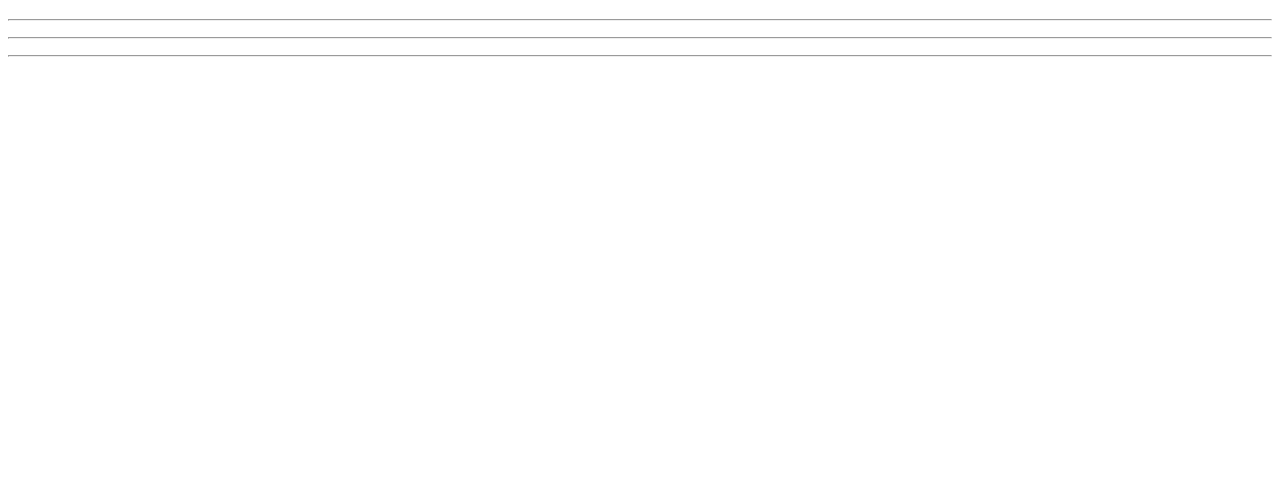
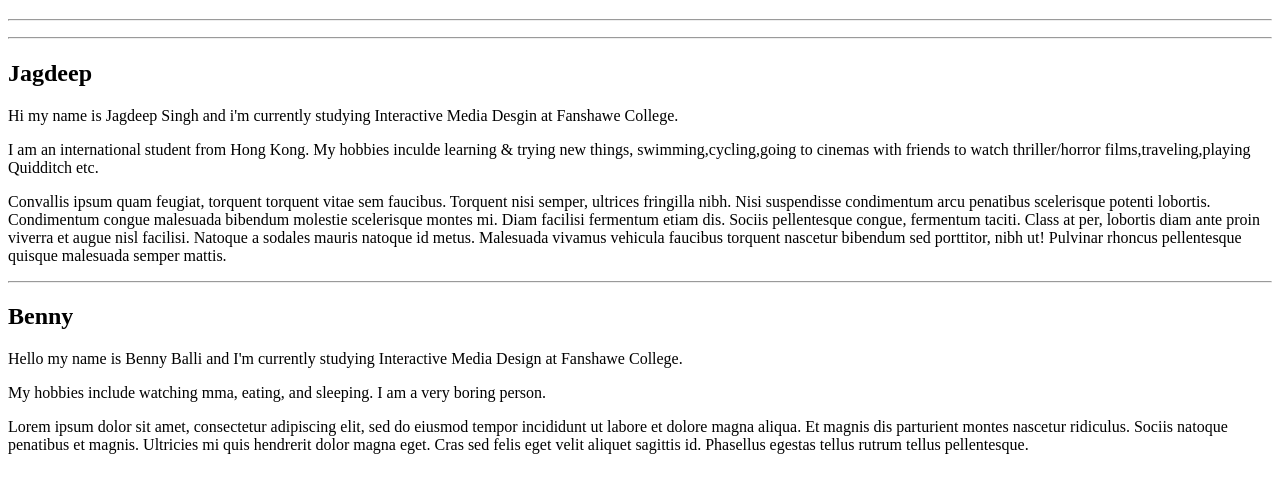
Before and after one commit to jagdeepsgill888/Week-3-Git_and_GitHub_hw1, a plain HTML site: page index.html in a window 1280 px wide. Shown: the part 61-554 px from the top of the page. Drawn offline with Linux system fonts and the light colour scheme.

Commit message:
adding Benny's bio to body

```diff
--- a/index.html
+++ b/index.html
@@ -9,8 +9,21 @@
     	<hr>
         <hr>
 
+        <h2>Jagdeep</h2>
+    <p> Hi my name is Jagdeep Singh and i'm currently studying Interactive Media Desgin at Fanshawe College.</p>
+    <p> I am an international student from Hong Kong. My hobbies inculde learning & trying new things,
+    swimming,cycling,going to cinemas with friends to watch thriller/horror films,traveling,playing Quidditch etc.</p>
 
-    <hr>
+    <p>Convallis ipsum quam feugiat, torquent torquent vitae sem faucibus. Torquent nisi semper, ultrices fringilla nibh. Nisi suspendisse condimentum arcu penatibus scelerisque potenti lobortis. Condimentum congue malesuada bibendum molestie scelerisque montes mi. Diam facilisi fermentum etiam dis. Sociis pellentesque congue, fermentum taciti. Class at per, lobortis diam ante proin viverra et augue nisl facilisi. Natoque a sodales mauris natoque id metus. Malesuada vivamus vehicula faucibus torquent nascetur bibendum sed porttitor, nibh ut! Pulvinar rhoncus pellentesque quisque malesuada semper mattis.</p>
+
+     <hr>
+     <h2>Benny</h2>
+     <p> Hello my name is Benny Balli and I'm currently studying Interactive Media Design at Fanshawe College.</p>
+     <p> My hobbies include watching mma, eating, and sleeping. I am a very boring person.</p>
+
+     <p> Lorem ipsum dolor sit amet, consectetur adipiscing elit, sed do eiusmod tempor incididunt ut labore et dolore magna aliqua. Et magnis dis parturient montes nascetur ridiculus. Sociis natoque penatibus et magnis. Ultricies mi quis hendrerit dolor magna eget. Cras sed felis eget velit aliquet sagittis id. Phasellus egestas tellus rutrum tellus pellentesque.</p>
+
+
 
 </body>
 
```
